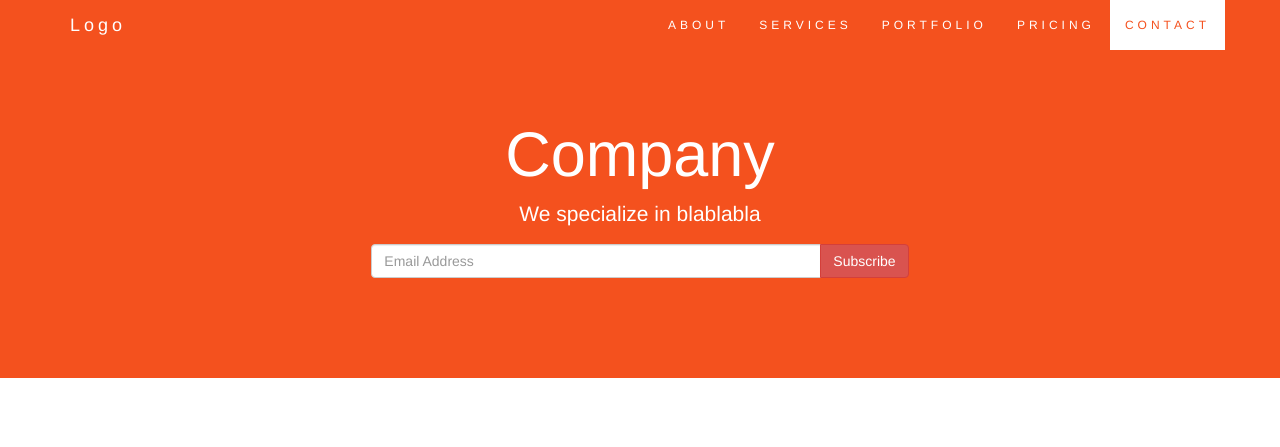
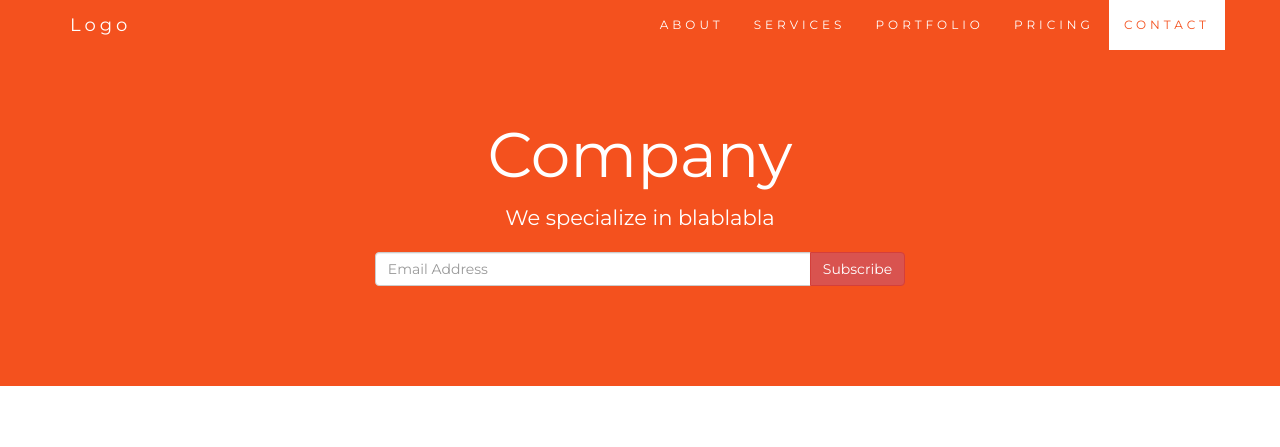
Before and after one commit to LeroyChristopherDunn/Bootstrap-Theme-Tutorial-2---Company, a plain HTML site: page index.html in a window 1280 px wide. Shown: the top 447 px of the page. Drawn offline with nearby package versions, Linux system fonts and the light colour scheme.

Commit message:
Added custom font

```diff
--- a/index.html
+++ b/index.html
@@ -15,6 +15,8 @@
     <script src="https://maxcdn.bootstrapcdn.com/bootstrap/3.3.7/js/bootstrap.min.js"></script>
     <script src="smoothScrolling.js"></script>
 
+    <link href="https://fonts.googleapis.com/css?family=Montserrat" rel="stylesheet" type="text/css">
+    <link href="https://fonts.googleapis.com/css?family=Lato" rel="stylesheet" type="text/css">
     <link rel="stylesheet" href="stylesheet.css">
 </head>
 
--- a/stylesheet.css
+++ b/stylesheet.css
@@ -138,3 +138,17 @@ footer .glyphicon {
     margin-bottom: 20px;
     color: #f4511e;
 }
+
+body {
+    font: 400 15px Lato, sans-serif;
+    line-height: 1.8;
+    color: #818181;
+}
+
+.jumbotron {
+    font-family: Montserrat, sans-serif;
+}
+
+.navbar {
+    font-family: Montserrat, sans-serif;
+}
```
